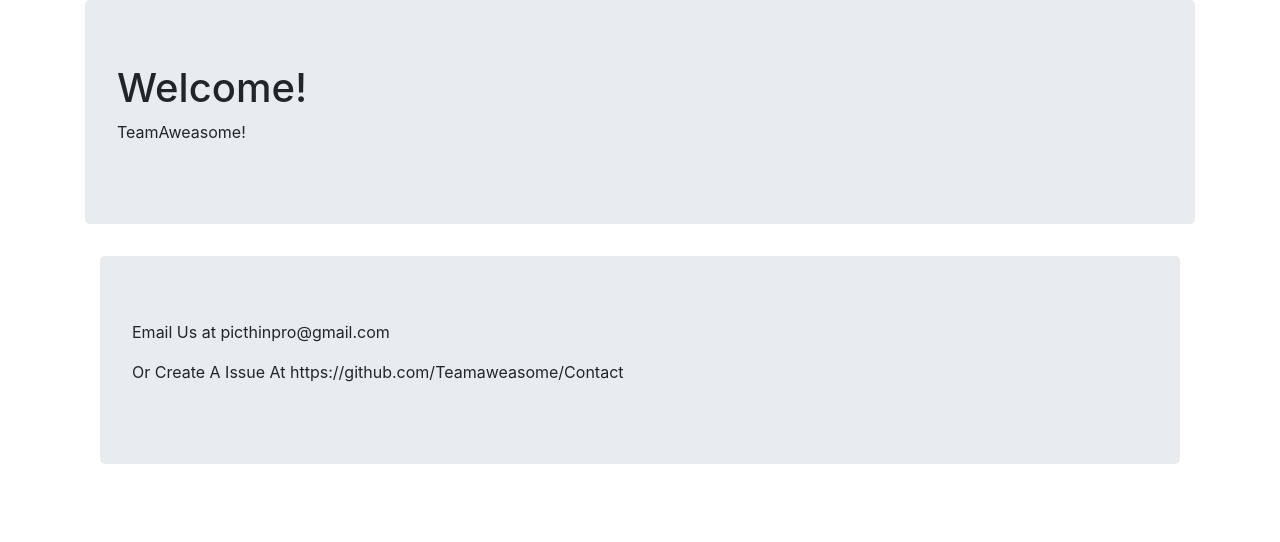
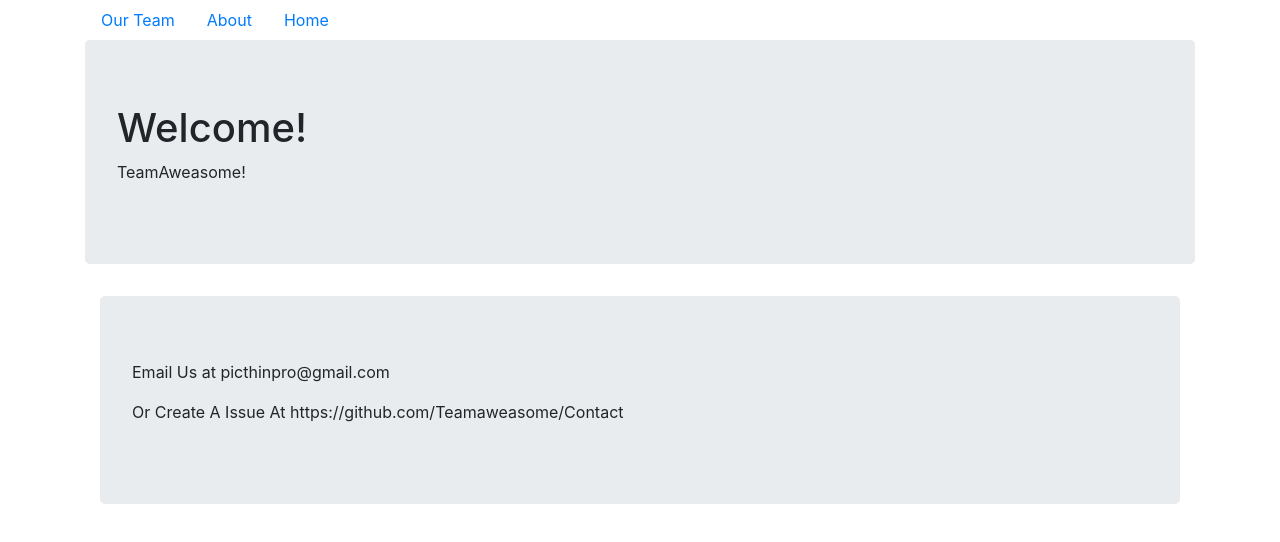
Before and after one commit to Teamaweasome/Teamaweasome.github.io, a plain HTML site: page index.html in a window 1280 px wide. Drawn offline with nearby package versions, Linux system fonts and the light colour scheme.

Commit message:
Update index.html

```diff
--- a/index.html
+++ b/index.html
@@ -8,6 +8,20 @@
   <script src="https://ajax.googleapis.com/ajax/libs/jquery/3.2.1/jquery.min.js"></script>
   <script src="https://cdnjs.cloudflare.com/ajax/libs/popper.js/1.12.6/umd/popper.min.js"></script>
   <script src="https://maxcdn.bootstrapcdn.com/bootstrap/4.0.0-beta.2/js/bootstrap.min.js"></script>
+  <div class="container">
+  <ul class="nav">
+    <li class="nav-item">
+      <a class="nav-link" href="view/ourteam.html">Our Team</a>
+    </li>
+    <li class="nav-item">
+      <a class="nav-link" href="view/about.html">About</a>
+    </li>
+    <li class="nav-item">
+      <a class="nav-link" href="#">Home</a>
+    </li>
+        </li>
+  </ul>
+</div>
 </head>
 <body>
 
```
